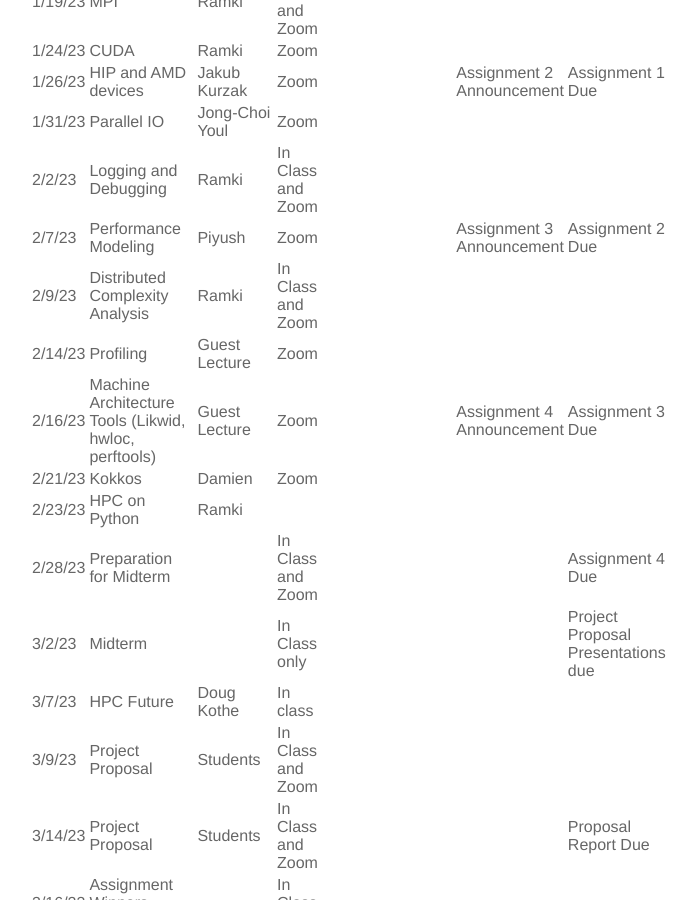
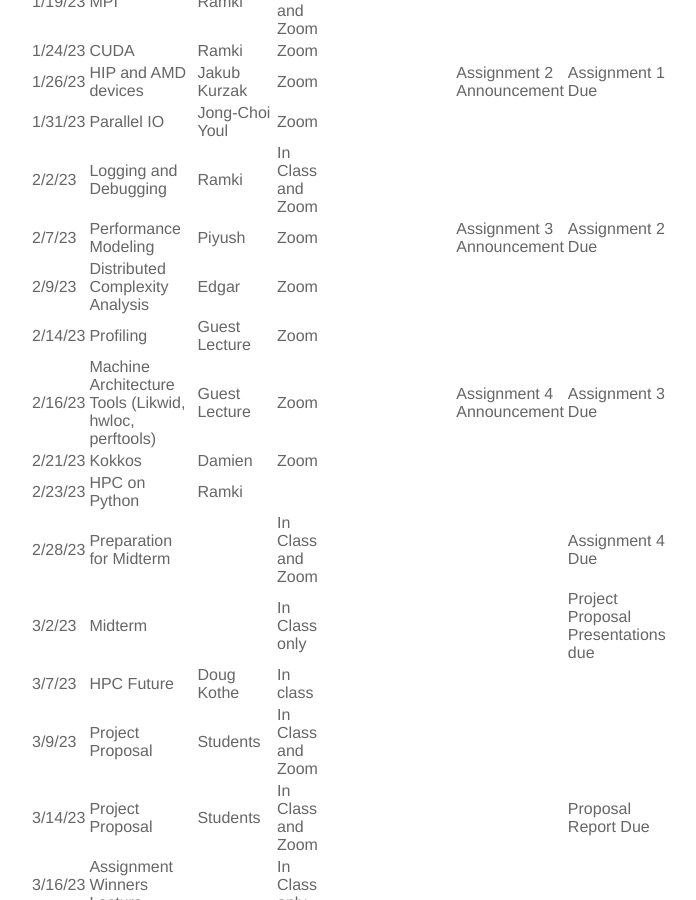
Before and after one commit to ramkikannan/ramkikannan.github.io, a Jekyll site: the page built from teaching.md, in a window 1280 px wide and 900 px high, scrolled down 5049 px. Shown: the whole window, without its empty margins (331-1027 px from the left). Built offline with Jekyll 4.4.1, drawn with Linux system fonts in a browser that asks for light colours; a style sheet for code colours, icons or effects is not loaded.

Commit message:
added edgar, videos and slides

```diff
--- a/teaching.md
+++ b/teaching.md
@@ -173,7 +173,7 @@ Login regularly to complete your work, so that you do not have to spend a lot of
 | 1/31/23 | Parallel IO                                             | Jong-Choi Youl    | Zoom              |              |                |                                                                                      |                                       |
 | 2/2/23  | Logging and Debugging                                   | Ramki             | In Class and Zoom |              |                |                                                                                      |                                       |
 | 2/7/23  | Performance Modeling                                    | Piyush            | Zoom              |              |                | Assignment 3 Announcement                                                            | Assignment 2 Due                      |
-| 2/9/23  | Distributed Complexity Analysis                         | Ramki             | In Class and Zoom |              |                |                                                                                      |                                       |
+| 2/9/23  | Distributed Complexity Analysis                         | Edgar             |  Zoom |              |                |                                                                                      |                                       |
 | 2/14/23 | Profiling                                               | Guest Lecture     | Zoom              |              |                |                                                                                      |                                       |
 | 2/16/23 | Machine Architecture Tools (Likwid, hwloc, perftools)   | Guest Lecture     | Zoom              |              |                | Assignment 4 Announcement                                                            | Assignment 3 Due                      |
 | 2/21/23 | Kokkos                                                  | Damien            | Zoom              |              |                |                                                                                      |                                       |
```
